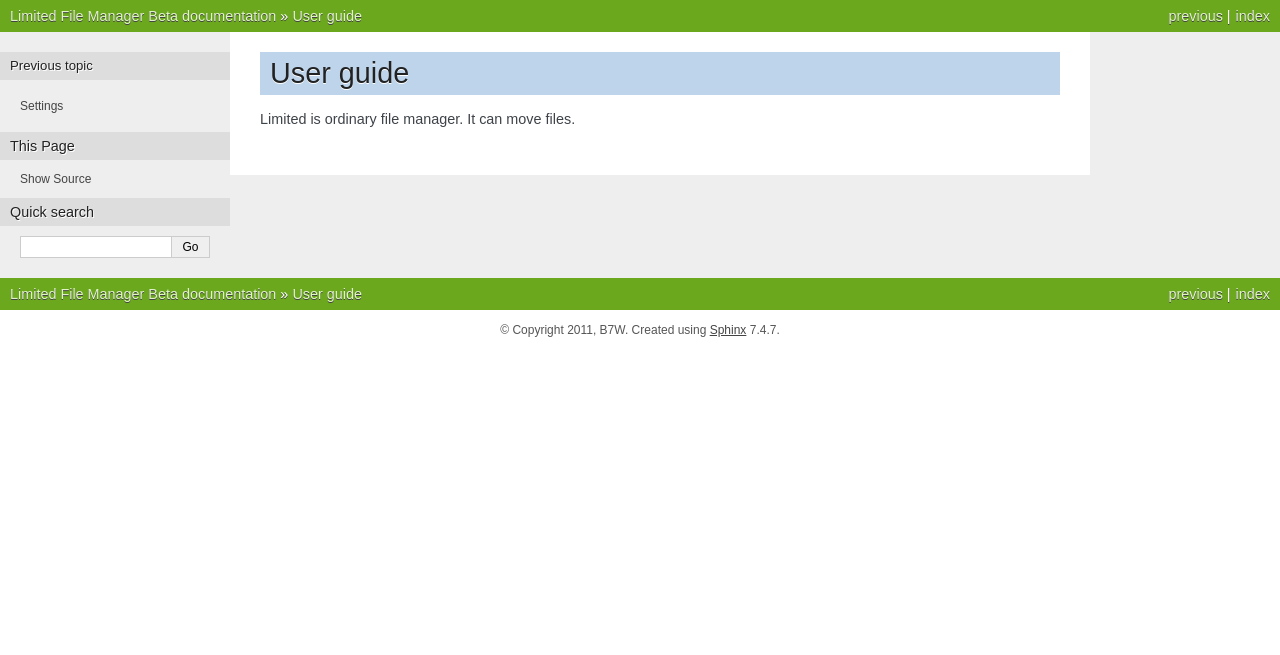
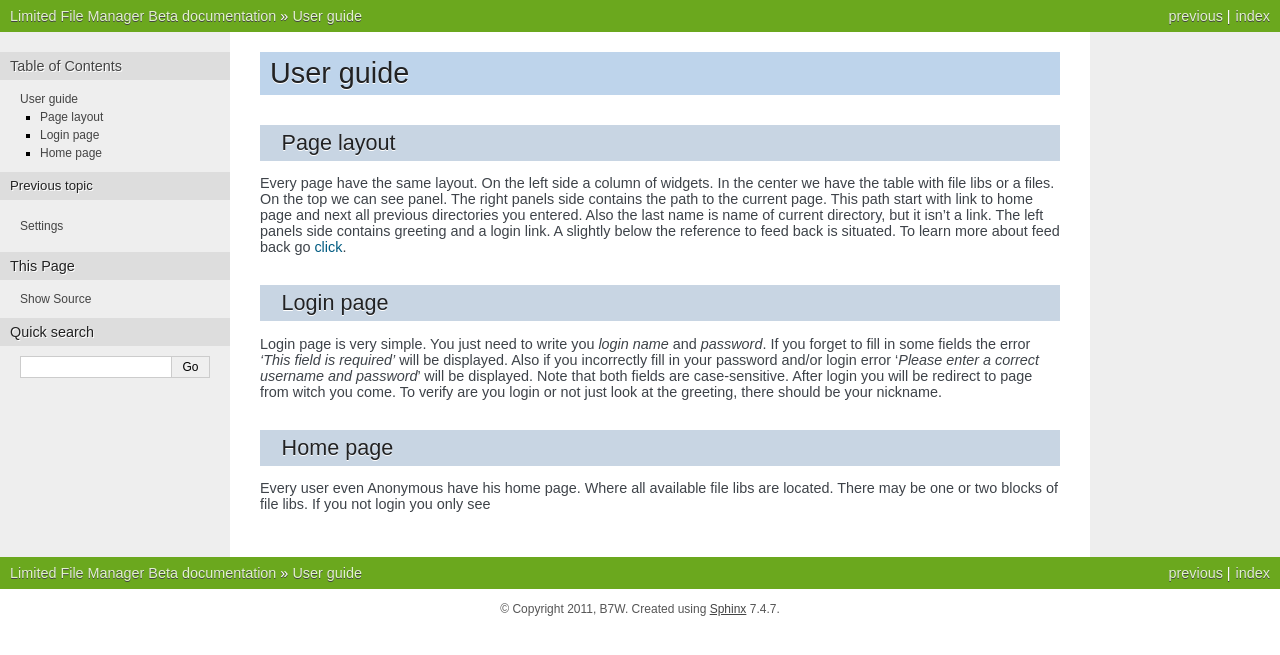
Before and after one commit to b7w/limited-fm, a Sphinx documentation site: the page built from docs/guide/user.rst, in a window 1280 px wide. Shown: the top 655 px of the page. Built offline with Sphinx 7.4.7, drawn with Linux system fonts in a browser that asks for light colours.

Commit message:
Add some user guide.

```diff
--- a/docs/guide/user.rst
+++ b/docs/guide/user.rst
@@ -2,4 +2,43 @@
 User guide
 ************************************
 
-Limited is ordinary file manager. It can move files.
+.. index:: User guide
+
+Page layout
+====================================
+
+.. index:: Page layout
+
+| Every page have the same layout. On the left side a column of widgets.
+  In the center we have the table with file libs or a files.
+  On the top we can see panel. The right panels side contains the path to the current page.
+  This path start with link to home page and next all previous directories you entered.
+  Also the last name is name of current directory, but it isn't a link.
+  The left panels side contains greeting and a login link.
+  A slightly below the reference to feed back is situated.
+  To learn more about feed back go :doc:`click </feedback>`.
+
+
+
+Login page
+====================================
+
+.. index:: Login page
+
+| Login page is very simple. You just need to write you *login name* and *password*.
+  If you forget to fill in some fields the error *'This field is required'* will be displayed.
+  Also if you incorrectly fill in your password and/or login error
+  '*Please enter a correct username and password*' will be displayed.
+  Note that both fields are case-sensitive.
+  After login you will be redirect to page from witch you come.
+  To verify are you login or not just look at the greeting, there should be your nickname.
+
+
+
+Home page
+====================================
+
+| Every user even Anonymous have his home page.
+  Where all available file libs are located.
+  There may be one or two blocks of file libs.
+  If you not login you only see
--- a/docs/overview.rst
+++ b/docs/overview.rst
@@ -32,7 +34,7 @@ About
 | File manager have simple history and Trash bin.
   All deleted file first move to trash.
 
-| For feedback look here :doc:`click <feedback>`
+| For feedback look here :doc:`click </feedback>`
 
 | Working application you can look `here <http://limited.isudo.ru/>`__
 
```
Also changed, not shown: other parts of docs/overview.rst (+2 -0 lines).
